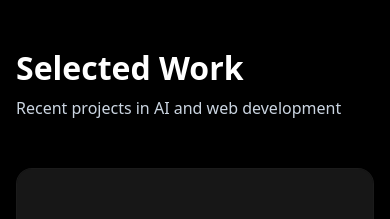
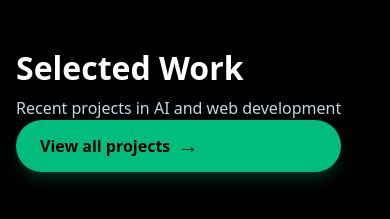
Before and after one commit to olawanle/goconnect-website, a Next.js app: page / in a window 390 px wide. Shown: the part 2860-3079 px from the top of the page. Built offline with nearby package versions, Linux system fonts and the light colour scheme.

Commit message:
fix: increase mobile scale (800px viewport) and enhance view all works button

```diff
--- a/src/app/layout.tsx
+++ b/src/app/layout.tsx
@@ -12,7 +12,7 @@ const geistSans = Geist({
 })
 
 export const viewport: Viewport = {
-  width: 1024,
+  width: 800,
   initialScale: 0.1, // Allow zooming out to fit
   maximumScale: 5,
   userScalable: true,
--- a/src/app/page.tsx
+++ b/src/app/page.tsx
@@ -183,8 +183,8 @@ export default function Home() {
                   <h2 className="heading-xl mb-2">Selected Work</h2>
                   <p className="subheading">Recent projects in AI and web development</p>
                 </div>
-                <Link href="/work" className="hidden md:flex items-center gap-2 text-white hover:text-emerald-400 transition pb-2 border-b border-white/20 hover:border-emerald-400">
-                  View all projects
+                <Link href="/work" className="flex items-center gap-2 bg-emerald-500 hover:bg-emerald-400 text-black font-bold px-6 py-3 rounded-full transition-all transform hover:scale-105 shadow-lg shadow-emerald-500/20">
+                  View all projects <span className="text-xl">→</span>
                 </Link>
               </Reveal>
 
```
